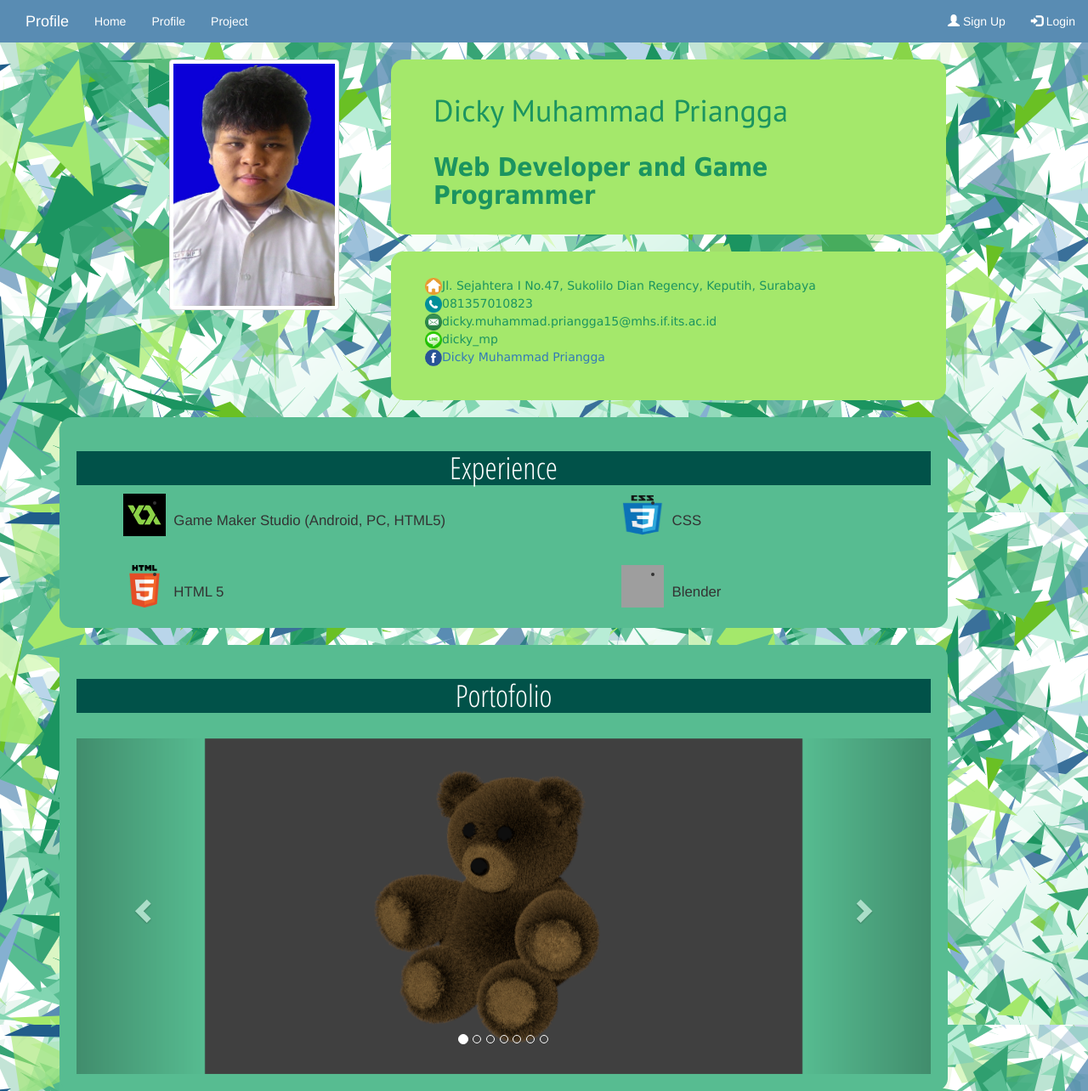
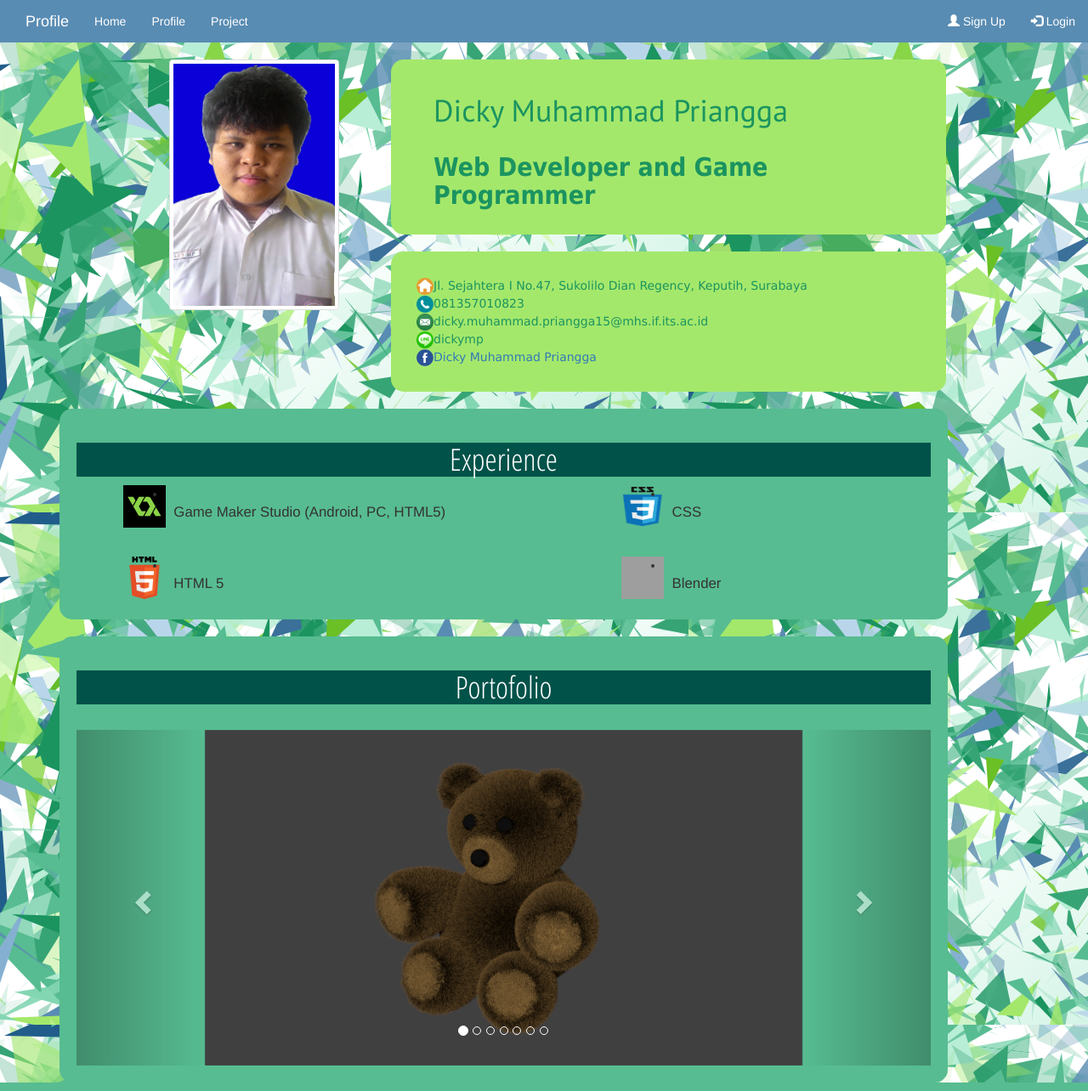
Before and after one commit to DickyMP/DickyMP.github.io, a PHP site: page / in a window 1280 px wide. Shown: the whole page at 85% size. Run offline with PHP 8.4, Linux system fonts and the light colour scheme; some libraries are stand-ins or nearby versions; grey boxes are pictures that could not be loaded.

Commit message:
Add files via upload

```diff
--- a/index.css
+++ b/index.css
@@ -49,13 +49,7 @@
 {
 	background-color: #A4E86B;
 	border-radius: 15px;
-	padding-top: 30px;
-	padding-bottom: 30px;
-	padding-right: 30px;
-}
-
-#profile-contact ul
-{
+	padding: 30px;
 	list-style-type: none;
 	font-family: Verdana;
 	color: #1B9460;
--- a/index.html
+++ b/index.html
@@ -48,13 +48,11 @@
 						</div>
 						<br>
 						<div class="short-div" id="profile-contact">
-							<ul>
-								<li><img src="home-icon.png" style="width: 20px;height: 20px;">Jl. Sejahtera I No.47, Sukolilo Dian Regency, Keputih, Surabaya</li>
-								<li><img src="phone-icon.png" style="width: 20px;height: 20px">081357010823</li>
-								<li><img src="email-icon.png" style="width: 20px;height: 20px">dicky.muhammad.priangga15@mhs.if.its.ac.id</li>
-								<li><img src="line-icon.png" style="width: 20px;height: 20px">dicky_mp</li>
-								<li><img src="facebook-icon.png" style="width: 20px;height: 20px"><a href="https://www.facebook.com/DewaIsComing" target="_blank">Dicky Muhammad Priangga</a></li>
-							</ul>
+							<img src="home-icon.png" style="width: 20px;height: 20px;">Jl. Sejahtera I No.47, Sukolilo Dian Regency, Keputih, Surabaya<br>
+							<img src="phone-icon.png" style="width: 20px;height: 20px">081357010823<br>
+							<img src="email-icon.png" style="width: 20px;height: 20px">dicky.muhammad.priangga15@mhs.if.its.ac.id<br>
+							<img src="line-icon.png" style="width: 20px;height: 20px">dickymp<br>
+							<img src="facebook-icon.png" style="width: 20px;height: 20px"><a href="https://www.facebook.com/DewaIsComing" target="_blank">Dicky Muhammad Priangga</a>
 						</div>
 					</div>
 				</div>
```
